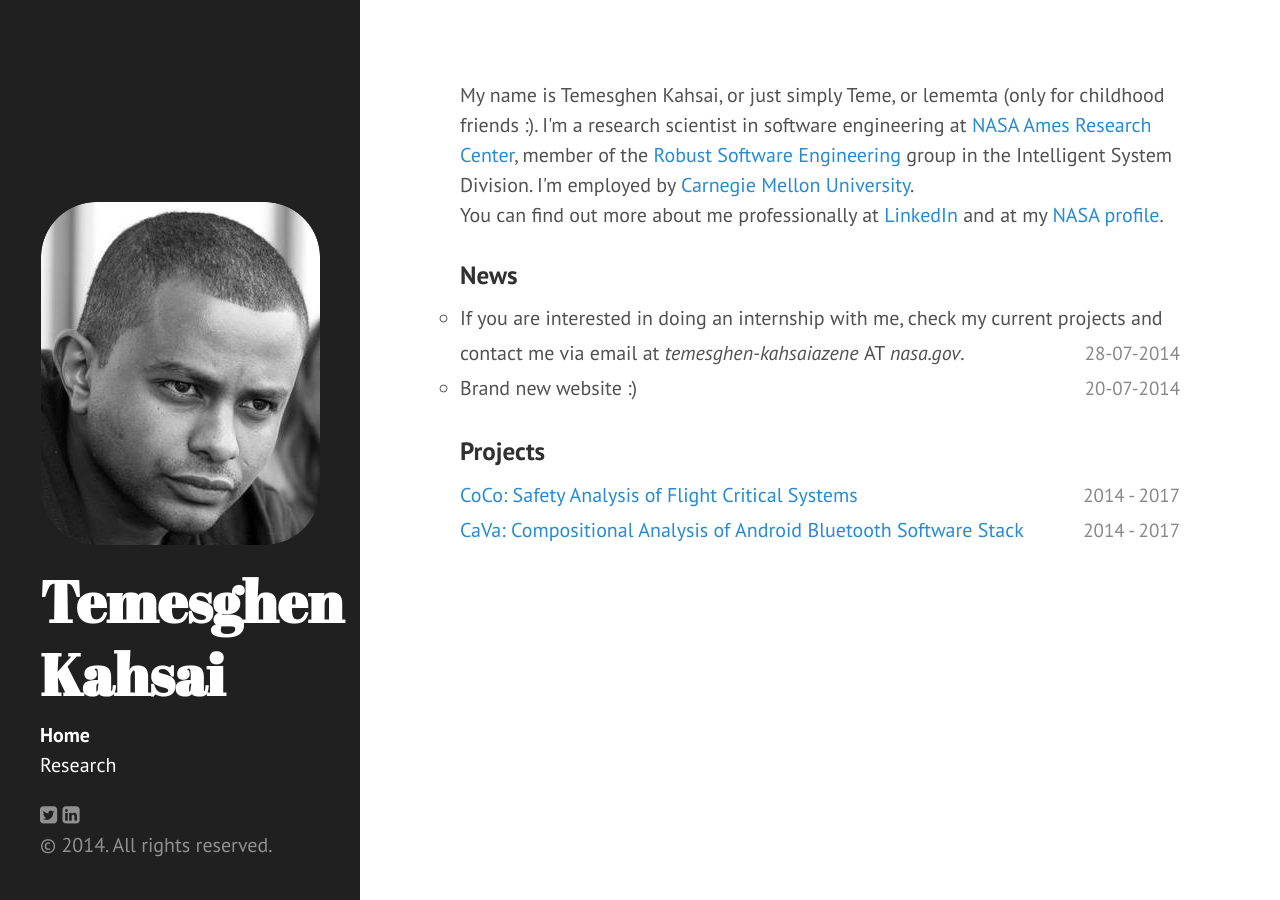
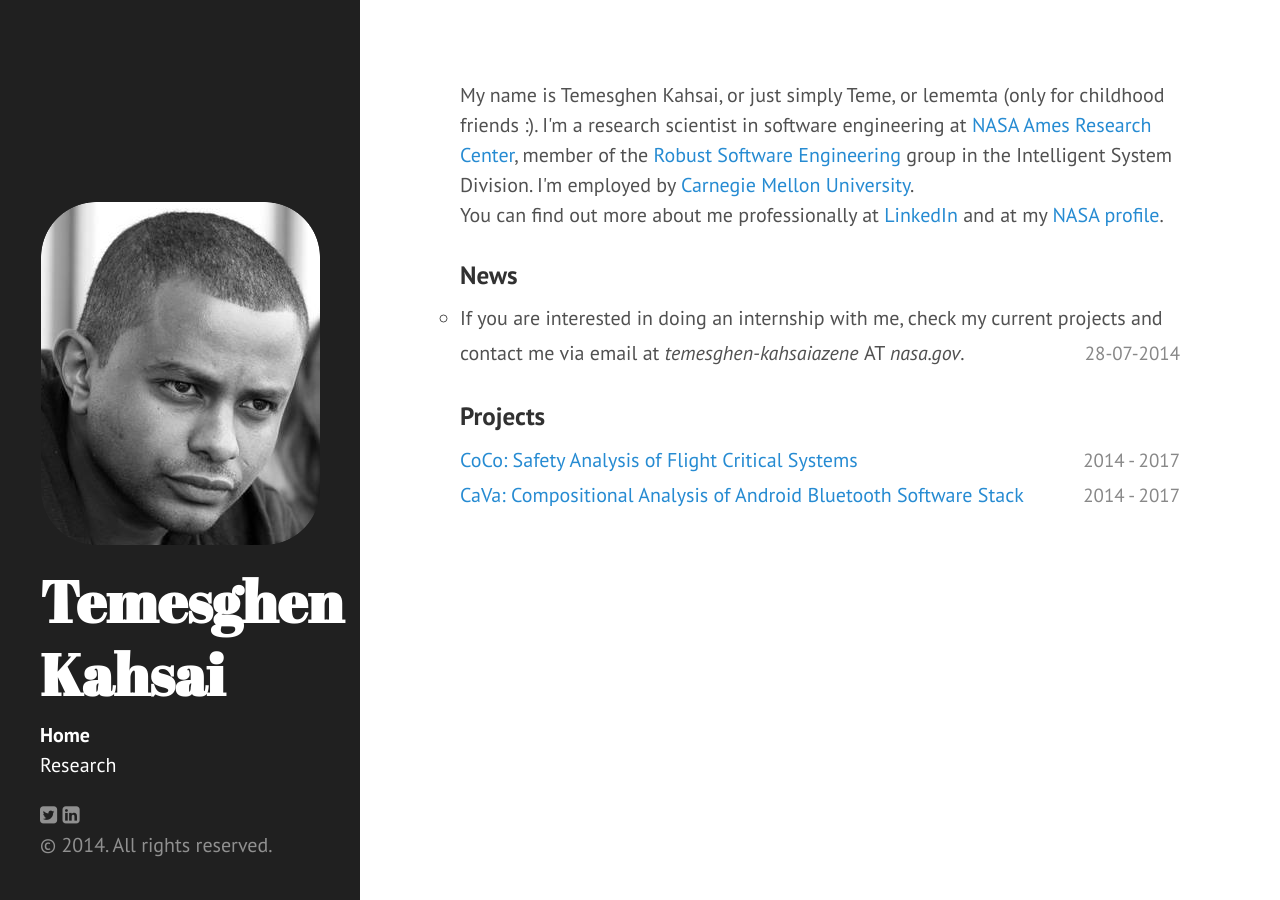
Before and after one commit to lememta/lememta.github.io, a Jekyll site: the page built from index.html, in a window 1280 px wide. Built offline with Jekyll 4.4.1, drawn with Linux system fonts in a browser that asks for light colours; nearby versions of some CDN libraries; the list of posts is cut into pages by our own code.

Commit message:
new post

```diff
--- a/index.html
+++ b/index.html
@@ -16,9 +16,6 @@ My name is Temesghen Kahsai, or just simply Teme, or lememta (only for childhood
       <li> If you are interested in doing an internship with me, check my current projects and contact me via email at <i> temesghen-kahsaiazene </i> AT <i>nasa.gov</i>.
         <span class ="posted-date"> 28-07-2014</span>
       </li>
-      <li> Brand new website :)
-        <span class ="posted-date"> 20-07-2014</span>
-      </li>
     </ul>
 
 
```
